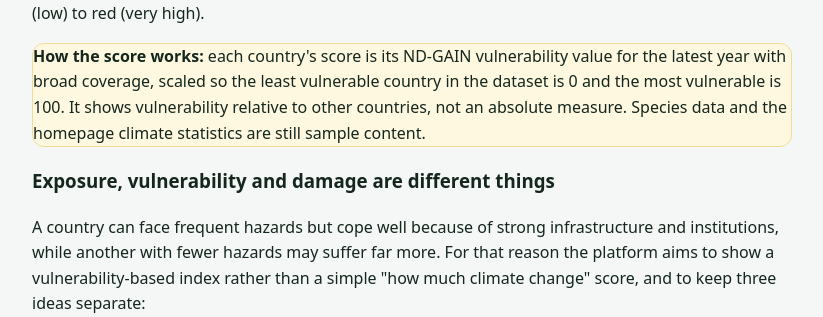
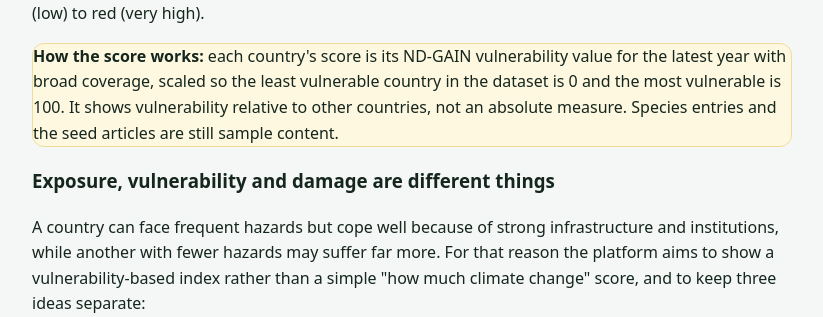
Before and after one commit to mindsetalley/Climate-Tracker, a PHP site: page /about.php in a window 1280 px wide. Shown: the part 689-1006 px from the top of the page, without its empty margins (228-1051 px from the left). Run offline with PHP 8.4, Linux system fonts and the light colour scheme; data that the repository does not hold is empty.

Commit message:
Update content in about.php for clarity

```diff
--- a/about.php
+++ b/about.php
@@ -32,7 +32,7 @@ require __DIR__ . '/includes/header.php';
   <h2 id="methodology">Methodology</h2>
   <p>The globe colours each country by a 0–100 <strong>Climate Impact and Vulnerability</strong> score, from green (low) to red (very high).</p>
 <div class="card note-box">
-<strong>How the score works:</strong> each country's score is its ND-GAIN vulnerability value for the latest year with broad coverage, scaled so the least vulnerable country in the dataset is 0 and the most vulnerable is 100. It shows vulnerability relative to other countries, not an absolute measure. Species data and the homepage climate statistics are still sample content.
+<strong>How the score works:</strong> each country's score is its ND-GAIN vulnerability value for the latest year with broad coverage, scaled so the least vulnerable country in the dataset is 0 and the most vulnerable is 100. It shows vulnerability relative to other countries, not an absolute measure. Species entries and the seed articles are still sample content.
 </div>
 
   <h3>Exposure, vulnerability and damage are different things</h3>
```
